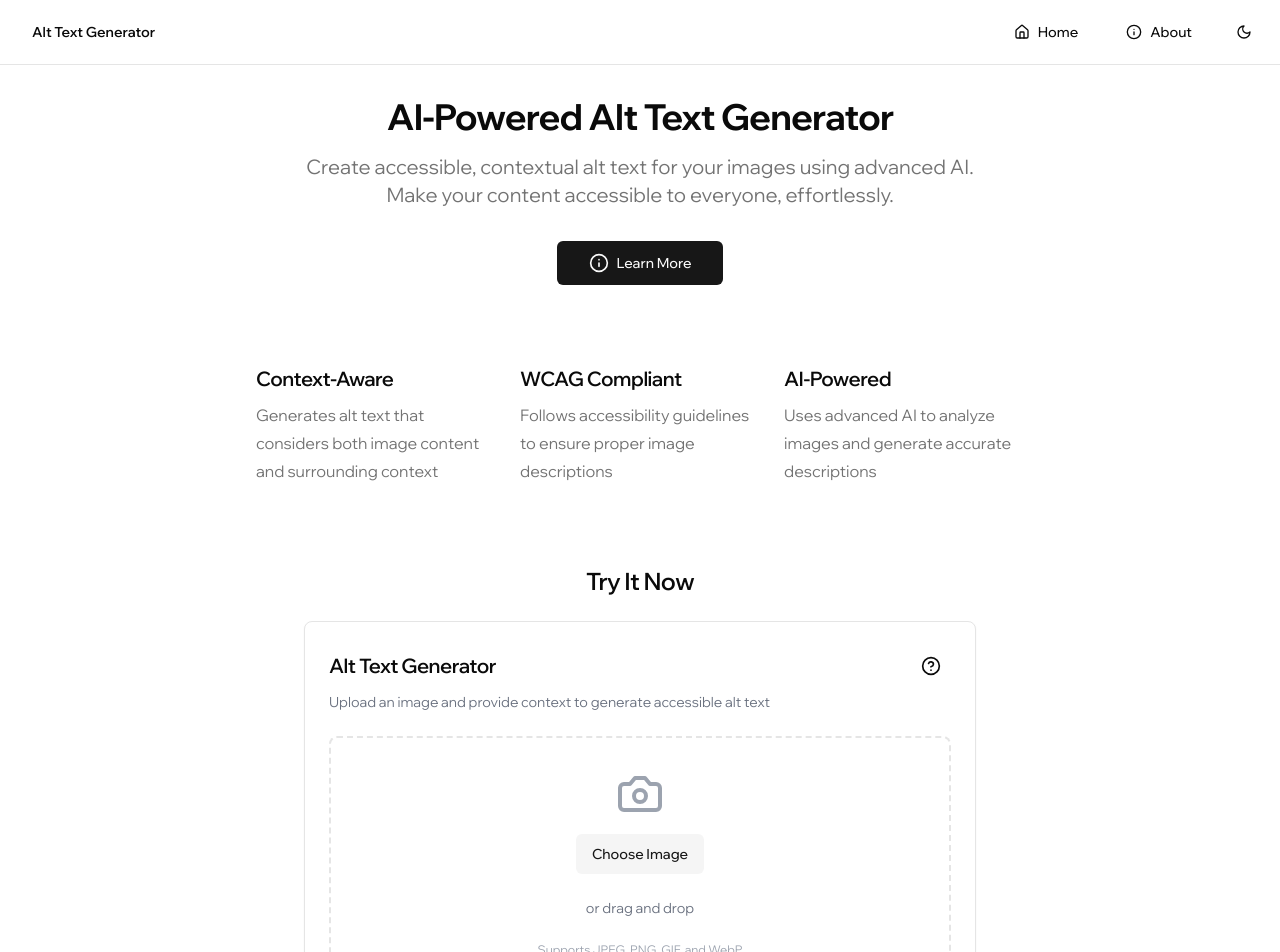
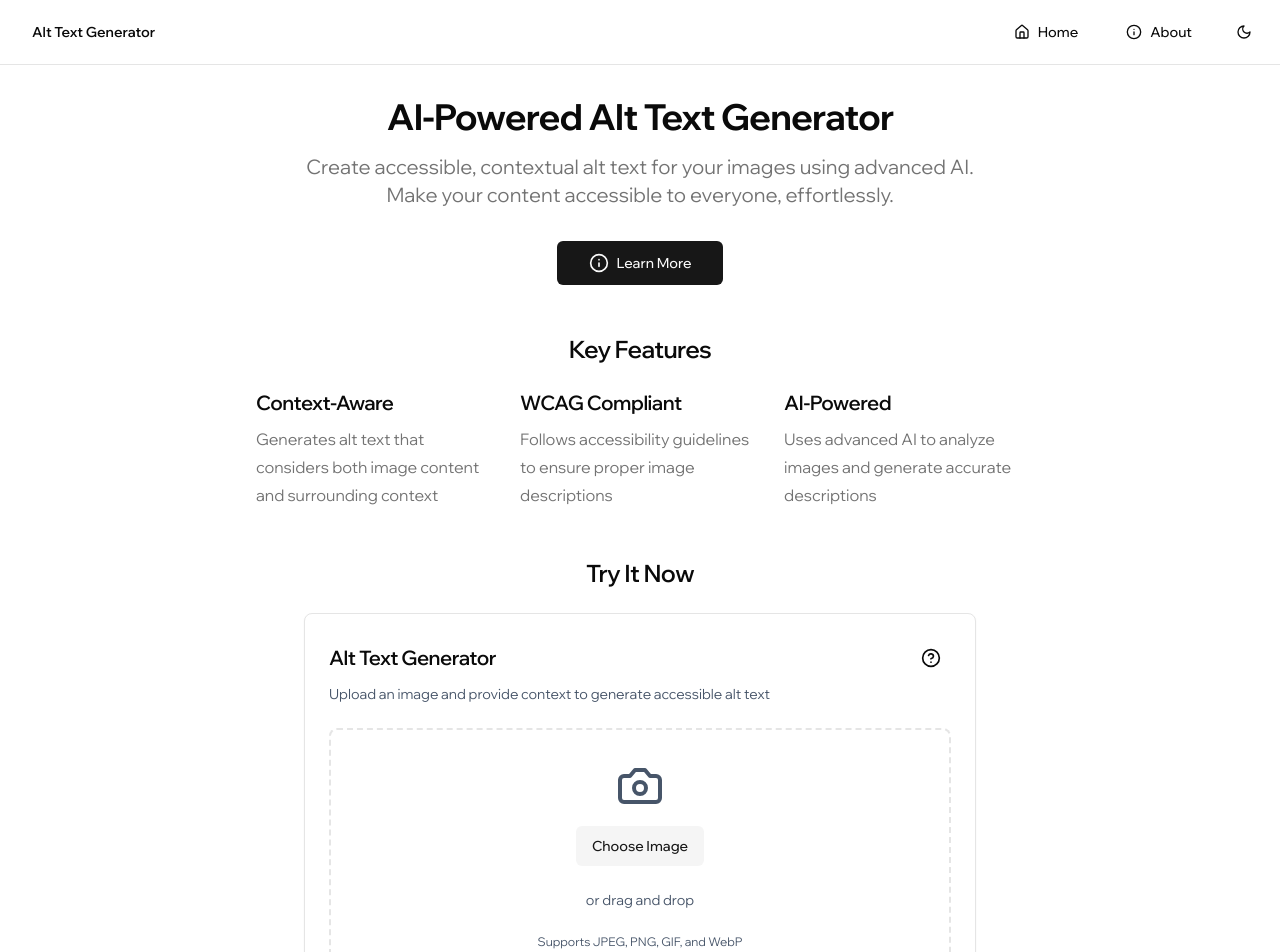
Before and after one commit to Elizabeth1979/alt-generation-claude, a Next.js app: page / in a window 1280 px wide. Shown: the top 952 px of the page. Built offline with nearby package versions, Linux system fonts and the light colour scheme.

Commit message:
fixed a11y

```diff
--- a/app/components/alt-text-generator.tsx
+++ b/app/components/alt-text-generator.tsx
@@ -90,7 +90,7 @@ export default function AltTextGenerator() {
             <HelpCircle className="h-5 w-5" />
           </Button>
         </div>
-        <p className="text-sm text-gray-500">
+        <p className="text-sm text-slate-600">
           Upload an image and provide context to generate accessible alt text
         </p>
       </CardHeader>
@@ -131,7 +131,7 @@ export default function AltTextGenerator() {
             </div>
           ) : (
             <div className="space-y-4">
-              <Camera className="mx-auto h-12 w-12 text-gray-400" aria-hidden="true" />
+              <Camera className="mx-auto h-12 w-12 text-slate-600" aria-hidden="true" />
               <div>
                 <input
                   type="file"
@@ -149,8 +149,8 @@ export default function AltTextGenerator() {
                 >
                   Choose Image
                 </Button>
-                <p className="mt-2 text-sm text-gray-500">or drag and drop</p>
-                <p className="mt-1 text-xs text-gray-400">Supports JPEG, PNG, GIF, and WebP</p>
+                <p className="mt-2 text-sm text-slate-600">or drag and drop</p>
+                <p className="mt-1 text-xs text-slate-600">Supports JPEG, PNG, GIF, and WebP</p>
               </div>
             </div>
           )}
@@ -161,7 +161,7 @@ export default function AltTextGenerator() {
           <div className="flex items-center">
             <label htmlFor="context" className="block text-sm font-medium" id="context-label">
               Context
-              <span className="text-gray-500 ml-2 font-normal">
+              <span className="text-slate-600 ml-2 font-normal">
                 (Where will this image appear?)
               </span>
             </label>
--- a/app/page.tsx
+++ b/app/page.tsx
@@ -23,7 +23,9 @@ export default function Home() {
         </div>
 
         {/* Key Features */}
-        <section className="grid md:grid-cols-3 gap-6 py-8">
+        <section className="space-y-6">
+          <h2 className="text-2xl font-semibold text-center">Key Features</h2>
+          <div className="grid md:grid-cols-3 gap-6">
             <div className="space-y-2">
               <h3 className="text-xl font-semibold">Context-Aware</h3>
               <p className="text-muted-foreground">
@@ -42,6 +44,7 @@ export default function Home() {
                 Uses advanced AI to analyze images and generate accurate descriptions
               </p>
             </div>
+          </div>
         </section>
 
         {/* Generator Section */}
```
Lines whose indentation alone changed are shown as unchanged.
